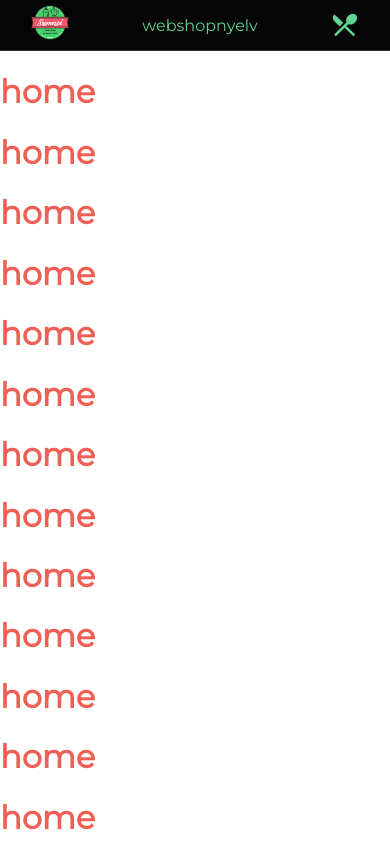
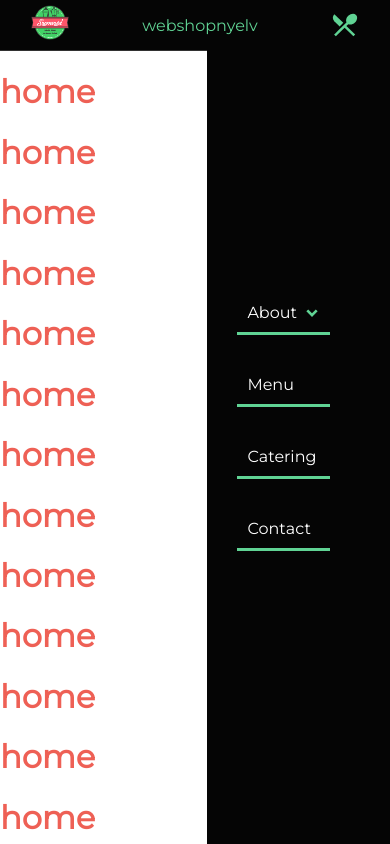
Before and after one commit to porneczy/szomi2, a React (Create React App) app: page / in a window 390 px wide. Both pictures are taken after a click on the icon 344 px from the left and 25 px from the top of the page. Shown: the top 844 px of the page. Built offline with nearby package versions, Linux system fonts and the light colour scheme.

Commit message:
design mobile navbar

```diff
--- a/src/components/Navbar/Navbar.scss
+++ b/src/components/Navbar/Navbar.scss
@@ -6,7 +6,6 @@
     background-color: $navbar-bg;
     display: flex;
     justify-content: center;
-
     border-bottom: $navbar-border;
     .navbar {
         width: 1200px;
@@ -108,10 +107,59 @@
                     width: 40px;
                 }
             }
+            .navbar-language-switcher {
+                z-index: 11;
+            }
             .navbar-item-container {
                 display: none;
+
+                &.hamburger-menu {
+                    display: flex;
+                    flex-direction: column;
+                    justify-content: center;
+                    top: 0;
+                    right: 0;
+                    background-color: $navbar-bg;
+                    position: fixed;
+                    height: 100vh;
+                    width: auto;
+
+                    .navbar-item {
+                        margin: 15px 60px 15px 30px;
+                        transition: 0.3s all;
+                        &.active {
+                            margin-bottom: 250px;
+                            position: relative;
+                        }
+                    }
+                    .navbar-menu-group.active {
+                        position: absolute;
+                        top: 45px;
+
+                        transform: translateX(-100%);
+                        height: 250px;
+                        width: 30px;
+                        .navbar-menu-group-item {
+                            background-color: transparent;
+                            display: flex;
+                            align-items: center;
+                            cursor: pointer;
+                            margin: 5px 30px;
+                            border-bottom: 3px solid $navbar-item-border-bottom;
+
+                            span {
+                                color: $navbar-item-color;
+                            }
+                            &:hover {
+                                border-bottom: 3px solid
+                                    $navbar-item-border-bottom-hover;
+                            }
+                        }
+                    }
+                }
             }
             .navbar-hamburger-menu {
+                z-index: 10;
                 display: flex;
                 svg {
                     height: 30px;
--- a/src/components/Navbar/Navbar.tsx
+++ b/src/components/Navbar/Navbar.tsx
@@ -83,7 +83,12 @@ const NavbarMenuGroup = (props: {
     const navigate = useNavigate();
 
     return (
-        <div className="navbar-item dropdown" onClick={() => props.onClick()}>
+        <div
+            className={
+                "navbar-item dropdown" + (props.isMenuOpen ? " active" : "")
+            }
+            onClick={() => props.onClick()}
+        >
             <span>{props.title}</span>
             <RiArrowDropDownLine className={props.isMenuOpen ? "active" : ""} />
             <div
@@ -119,11 +124,15 @@ function Navbar(props: {}) {
         const dropdownMenu = (document as Document).querySelector(
             ".navbar-item "
         );
-        if (
-            dropdownMenu &&
-            !dropdownMenu.contains(event.target as HTMLElement)
-        ) {
+        const hamburgerMenu = (document as Document).querySelector(
+            ".hamburger-menu"
+        );
+
+        if (dropdownMenu?.contains(event.target as HTMLElement) === false) {
             setIsMenuOpen(false);
+        }
+        if (hamburgerMenu?.contains(event.target as HTMLElement) === false) {
+            setIsHamburgerMenuOpen(false);
         }
     };
 
@@ -145,7 +154,12 @@ function Navbar(props: {}) {
                 >
                     <img src={szomszedLogo} alt="navbar-logo" />
                 </div>
-                <div className="navbar-item-container">
+                <div
+                    className={
+                        "navbar-item-container" +
+                        (isHamburgerMenuOpen ? " hamburger-menu" : "")
+                    }
+                >
                     {items(t).map((item: any, index: number) =>
                         item.submenu ? (
                             <NavbarMenuGroup
```
